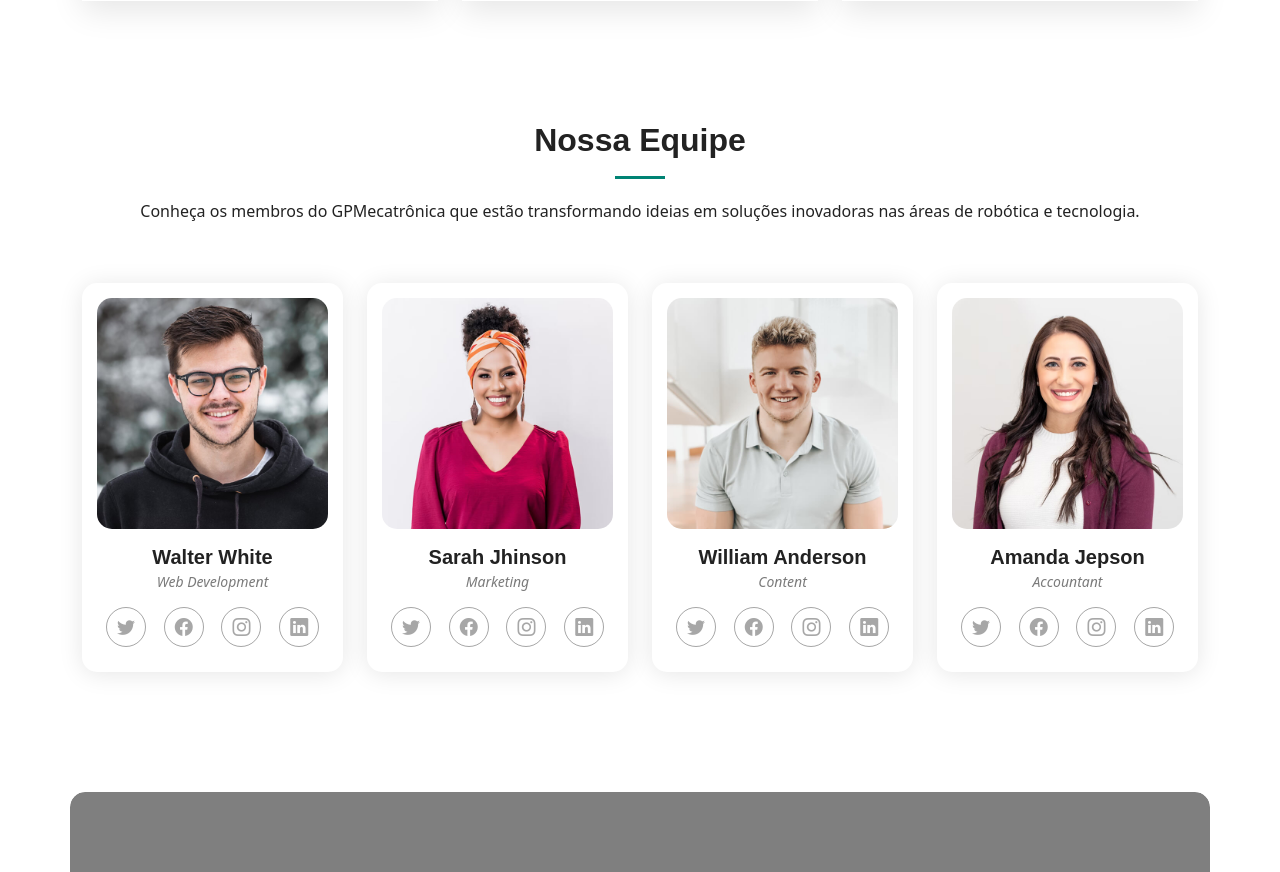
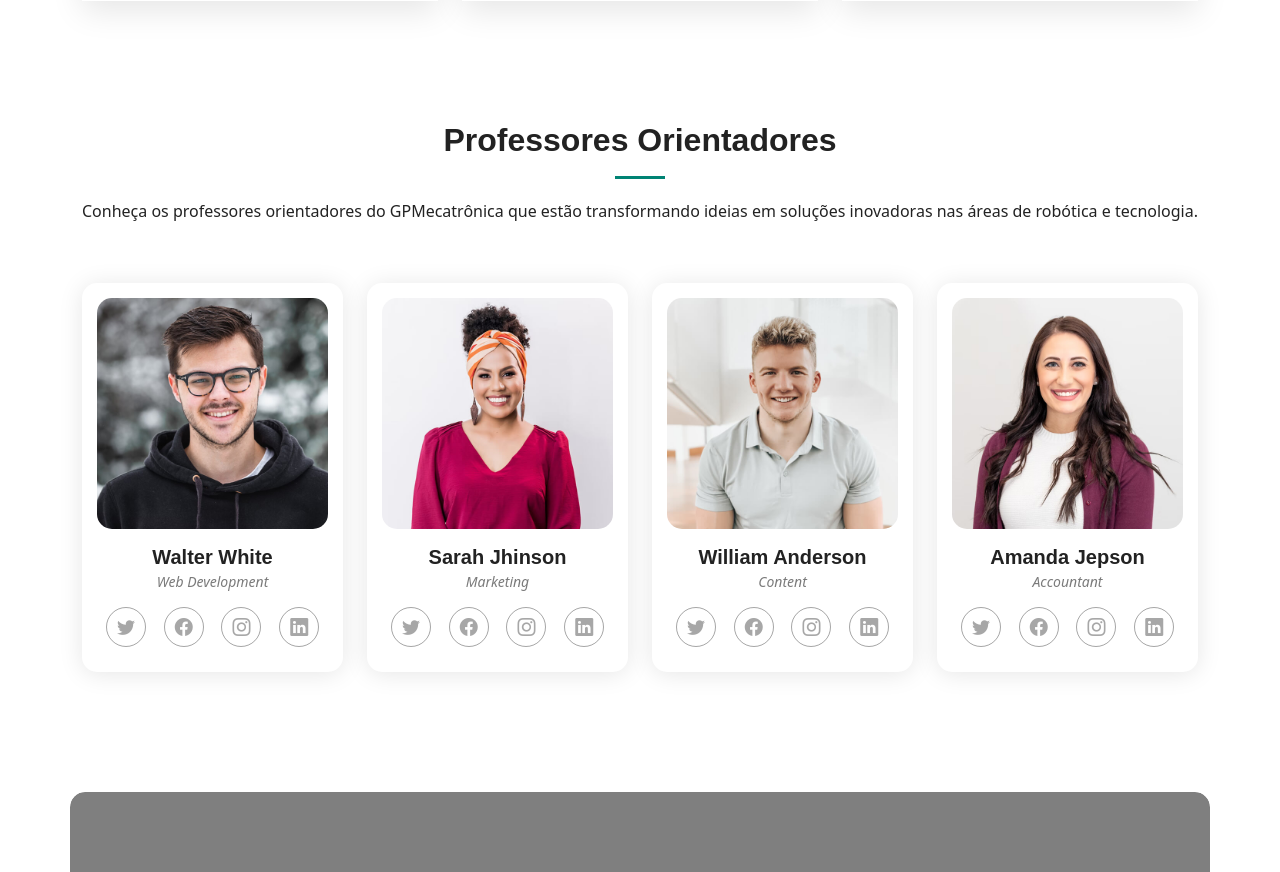
Before and after one commit to igp-conect/landing_page_gpmecatronica, a Next.js app: page / in a window 1280 px wide. Shown: the part 3460-4332 px from the top of the page. Built offline with nearby package versions, Linux system fonts and the light colour scheme.

Commit message:
Especificar que os times se tratam de professores

```diff
--- a/src/app/components/Team.tsx
+++ b/src/app/components/Team.tsx
@@ -61,10 +61,11 @@ export function Team() {
   return (
     <section id="team" className="team section">
       <div className="container section-title" data-aos="fade-up">
-        <h2>Nossa Equipe</h2>
+        <h2>Professores Orientadores</h2>
         <p>
-          Conheça os membros do GPMecatrônica que estão transformando ideias em
-          soluções inovadoras nas áreas de robótica e tecnologia.
+          Conheça os professores orientadores do GPMecatrônica que estão
+          transformando ideias em soluções inovadoras nas áreas de robótica e
+          tecnologia.
         </p>
       </div>
       <div className="container">
```
